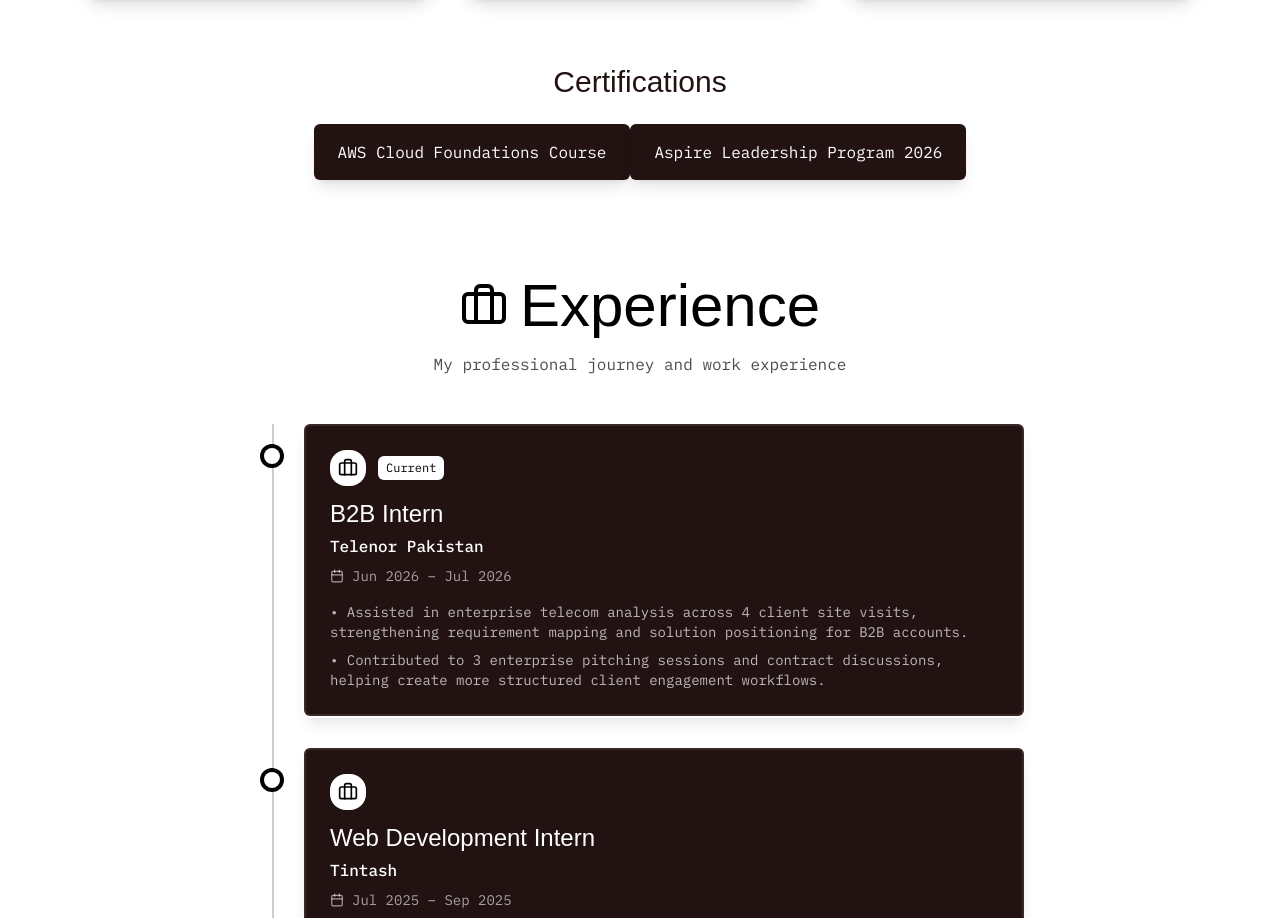
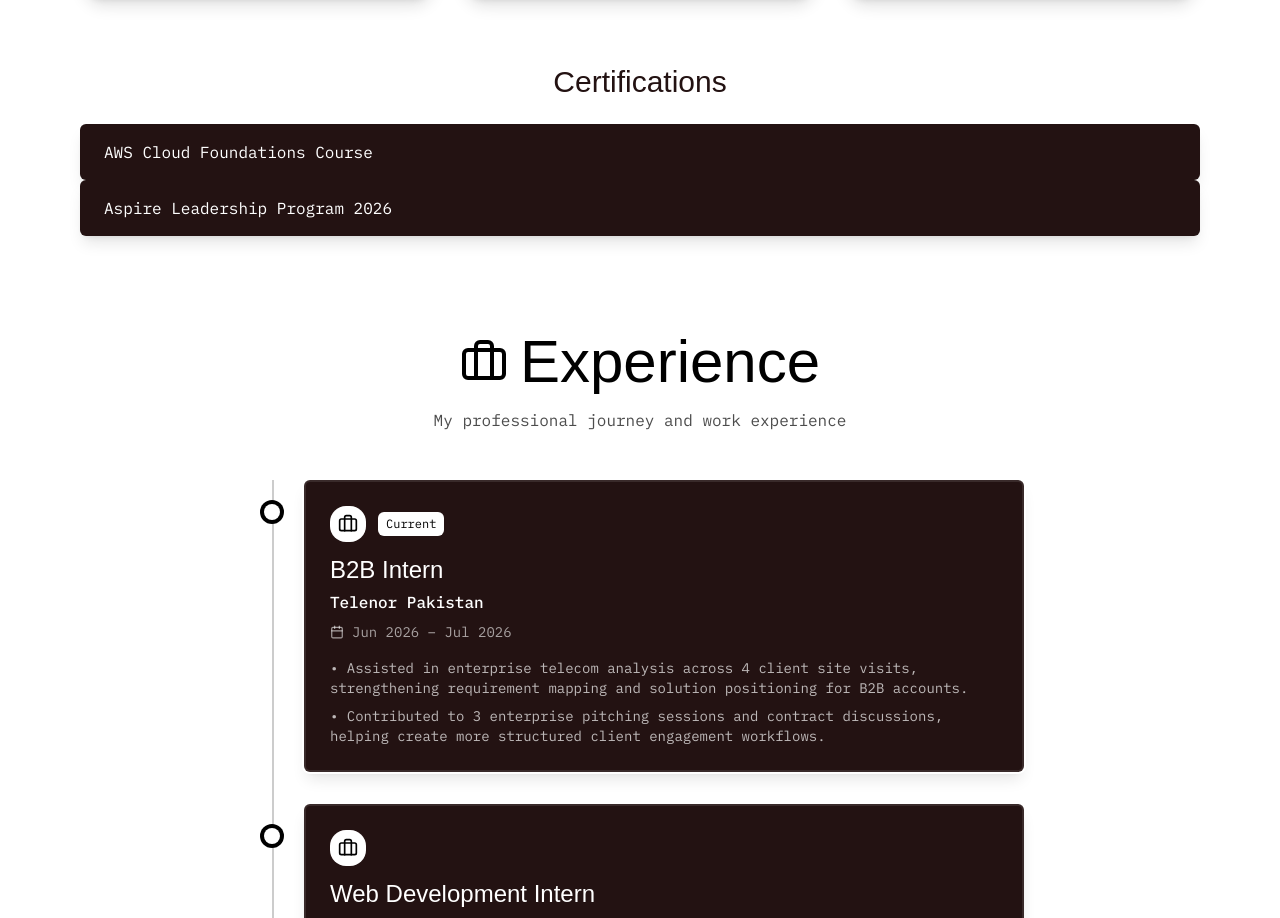
Before and after one commit to abdulrehman142/portfoliowebsite, a React (Vite) app: page / in a window 1280 px wide. Shown: the part 5584-6502 px from the top of the page. Built offline with nearby package versions, Linux system fonts and the light colour scheme; a web font is replaced by a local one.

Commit message:
Update Skills.tsx

```diff
--- a/src/components/Skills.tsx
+++ b/src/components/Skills.tsx
@@ -117,7 +117,7 @@ const Skills = () => {
           <h3 className="font-jersey text-2xl md:text-3xl text-[#231212] dark:text-white mb-4 md:mb-6 flex items-center justify-center gap-2">
             Certifications
           </h3>
-
+<div className="flex flex-col">
           <div className="inline-flex items-center gap-3 px-4 md:px-6 py-3 md:py-4 bg-[#231212] rounded-md shadow-lg">
             <p className="font-ibm-plex-mono text-sm md:text-base text-white">
               AWS Cloud Foundations Course
@@ -128,6 +128,7 @@ const Skills = () => {
               Aspire Leadership Program 2026
             </p>
           </div>
+  </div>
         </div>
       </div>
     </section>
```
